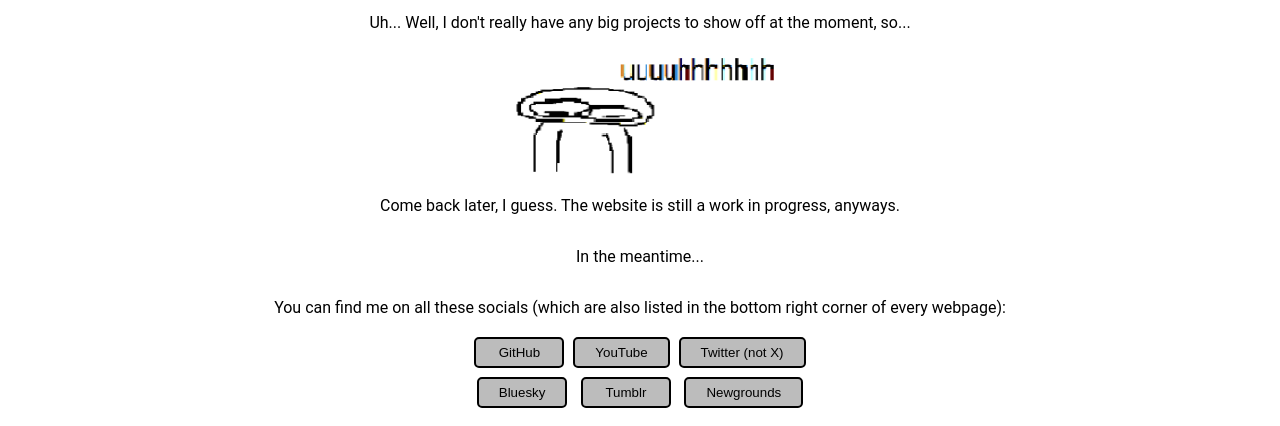
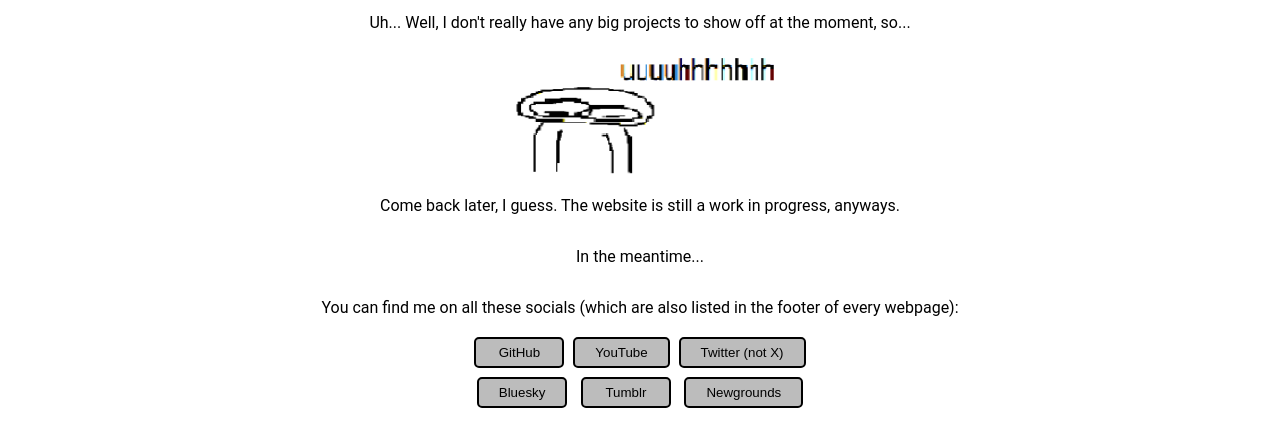
Before and after one commit to ClickertyGaming/clickertygaming.github.io, an Astro site: page / in a window 1280 px wide. Shown: the part 251-677 px from the top of the page. Built offline with nearby package versions, Linux system fonts and the light colour scheme; Astro itself is replaced by a stand-in of ours.

Commit message:
clarification

```diff
--- a/src/pages/index.astro
+++ b/src/pages/index.astro
@@ -10,7 +10,7 @@ import BaseLayout from "../layouts/BaseLayout.astro";
     <img src="/uuhhh.png" height="132" width="340">
     <p>Come back later, I guess. The website is still a work in progress, anyways.</p>
     <p>In the meantime...</p>
-    <p>You can find me on all these socials (which are also listed in the bottom right corner of every webpage):</p>
+    <p>You can find me on all these socials (which are also listed in the footer of every webpage):</p>
     <div style="display: flex; text-align: center; justify-content: space-around; align-content: space-around; align-items: center; flex-wrap: wrap; width: 340px; height: 80px; text-align: center;">
         <a href="https://github.com/ClickertyGaming"><button class="button" style="min-width:90px;">GitHub</button></a>
         <a href="https://www.youtube.com/@clickerty3"><button class="button" style="min-width:90px;">YouTube</button></a>
```
